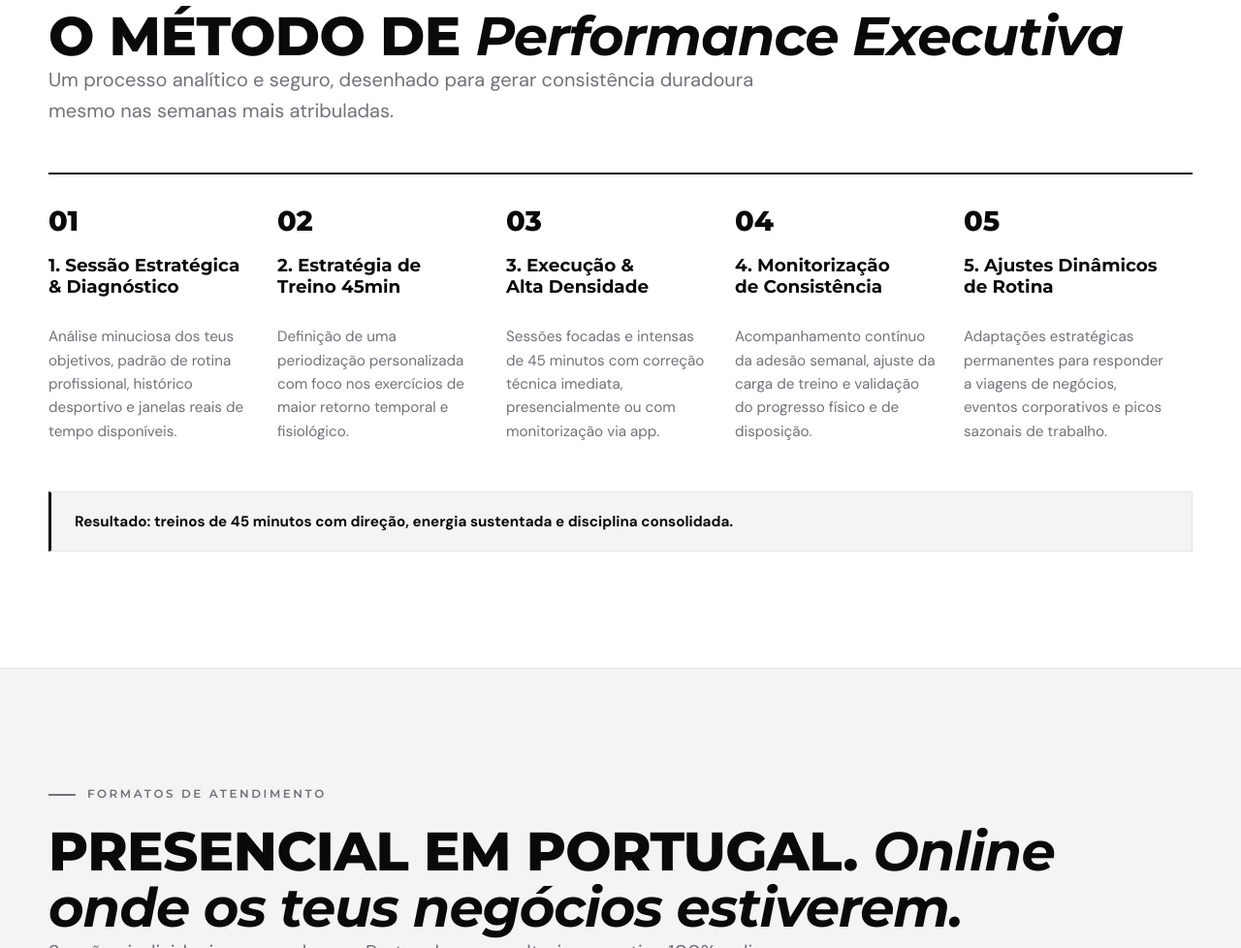
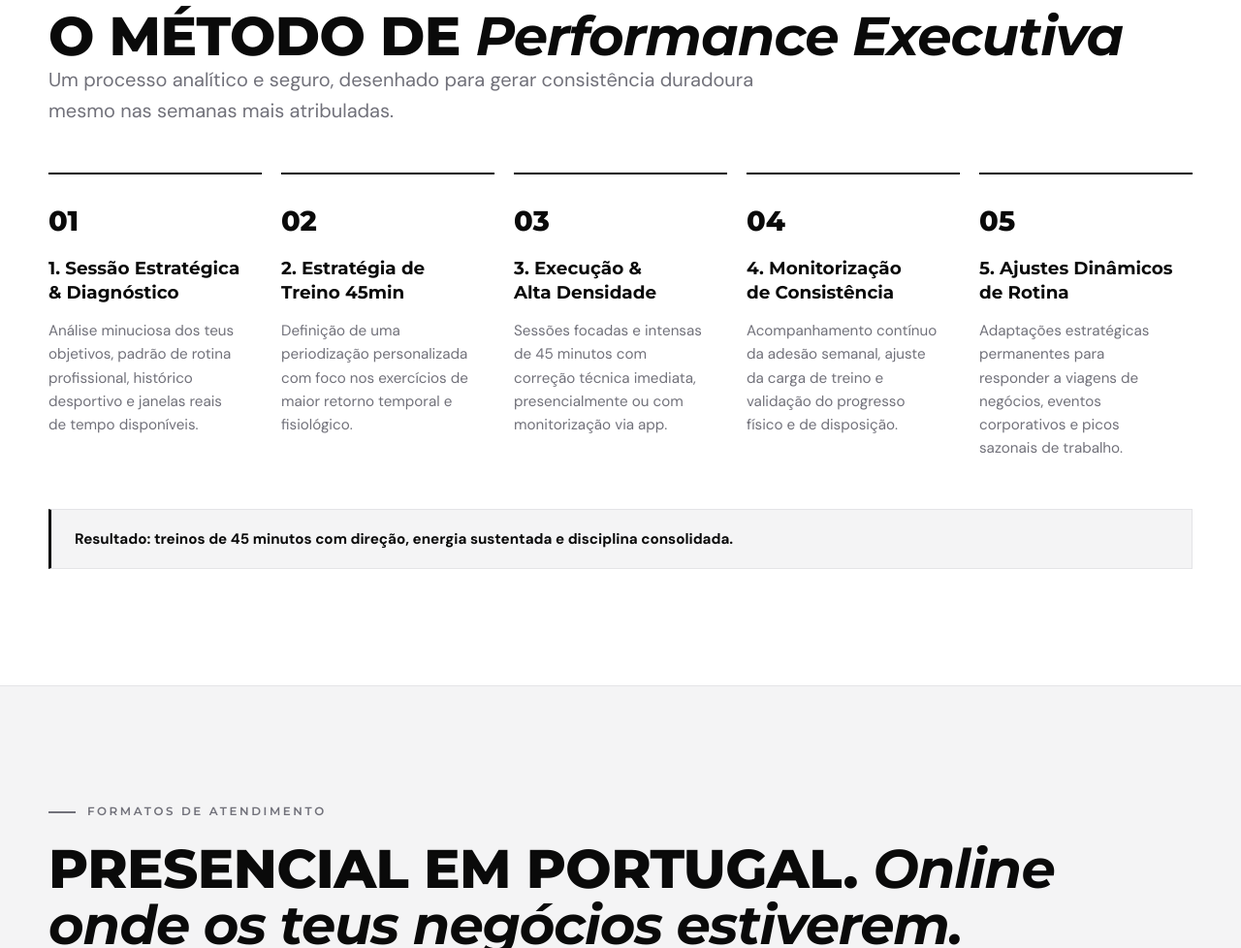
Before and after one commit to menochef777/personalale, a plain HTML site: page index.html in a window 1280 px wide. Shown: the part 3703-4681 px from the top of the page at 97% size. Drawn offline with nearby package versions, Linux system fonts and the light colour scheme.

Commit message:
fix(mobile): resolve step paragraph squishing with proper grid columns

```diff
--- a/index.html
+++ b/index.html
@@ -53,7 +53,7 @@
   }
   </script>
 
-  <link rel="stylesheet" href="style.css?v=20261118_v7">
+  <link rel="stylesheet" href="style.css?v=20261118_v8">
 </head>
 <body>
 
--- a/style.css
+++ b/style.css
@@ -686,20 +686,40 @@ p { margin: 0; }
 }
 .step {
   display: grid;
-  grid-template-columns: 56px 1fr;
-  gap: 20px;
-  padding: 30px 0;
+  grid-template-columns: 48px 1fr;
+  column-gap: 16px;
+  row-gap: 6px;
+  padding: 26px 0;
   border-bottom: 1px solid #E4E4E7;
+  align-items: start;
 }
 .step .n {
+  grid-column: 1;
+  grid-row: 1 / 3;
   font-family: var(--f-display);
   font-weight: 800;
   font-size: 1.8rem;
   color: #0A0A0A;
   line-height: 1;
-}
-.step h3 { color: #0A0A0A; margin-bottom: 8px; font-size: 1.15rem; }
-.step p { color: #71717A; font-size: .95rem; }
+  user-select: none;
+}
+.step h3 {
+  grid-column: 2;
+  grid-row: 1;
+  color: #0A0A0A;
+  margin: 0;
+  font-size: 1.15rem;
+  line-height: 1.35;
+}
+.step p {
+  grid-column: 2;
+  grid-row: 2;
+  color: #71717A;
+  font-size: .95rem;
+  line-height: 1.6;
+  margin: 4px 0 0 0;
+  max-width: none;
+}
 .res {
   margin-top: 40px;
   padding: 18px 24px;
@@ -1739,7 +1759,28 @@ p { margin: 0; }
   .hero .wrap { display: grid; grid-template-columns: 1.15fr .85fr; gap: 64px; align-items: center; }
   .about .wrap { grid-template-columns: .85fr 1.15fr; gap: 64px; }
   .focus-grid { grid-template-columns: repeat(4, 1fr); }
-  .steps { grid-template-columns: repeat(5, 1fr); border-top: 0; }
-  .step { grid-template-columns: 1fr; padding: 34px 28px 10px 0; border-bottom: 0; border-top: 2px solid #0A0A0A; }
+  .steps { grid-template-columns: repeat(5, 1fr); border-top: 0; gap: 20px; }
+  .step {
+    display: flex;
+    flex-direction: column;
+    padding: 34px 20px 10px 0;
+    border-bottom: 0;
+    border-top: 2px solid #0A0A0A;
+  }
+  .step .n {
+    grid-column: auto;
+    grid-row: auto;
+    margin-bottom: 16px;
+  }
+  .step h3 {
+    grid-column: auto;
+    grid-row: auto;
+    margin-bottom: 8px;
+  }
+  .step p {
+    grid-column: auto;
+    grid-row: auto;
+    margin: 0;
+  }
   .f-top { grid-template-columns: 1fr 2fr; }
 }
```
